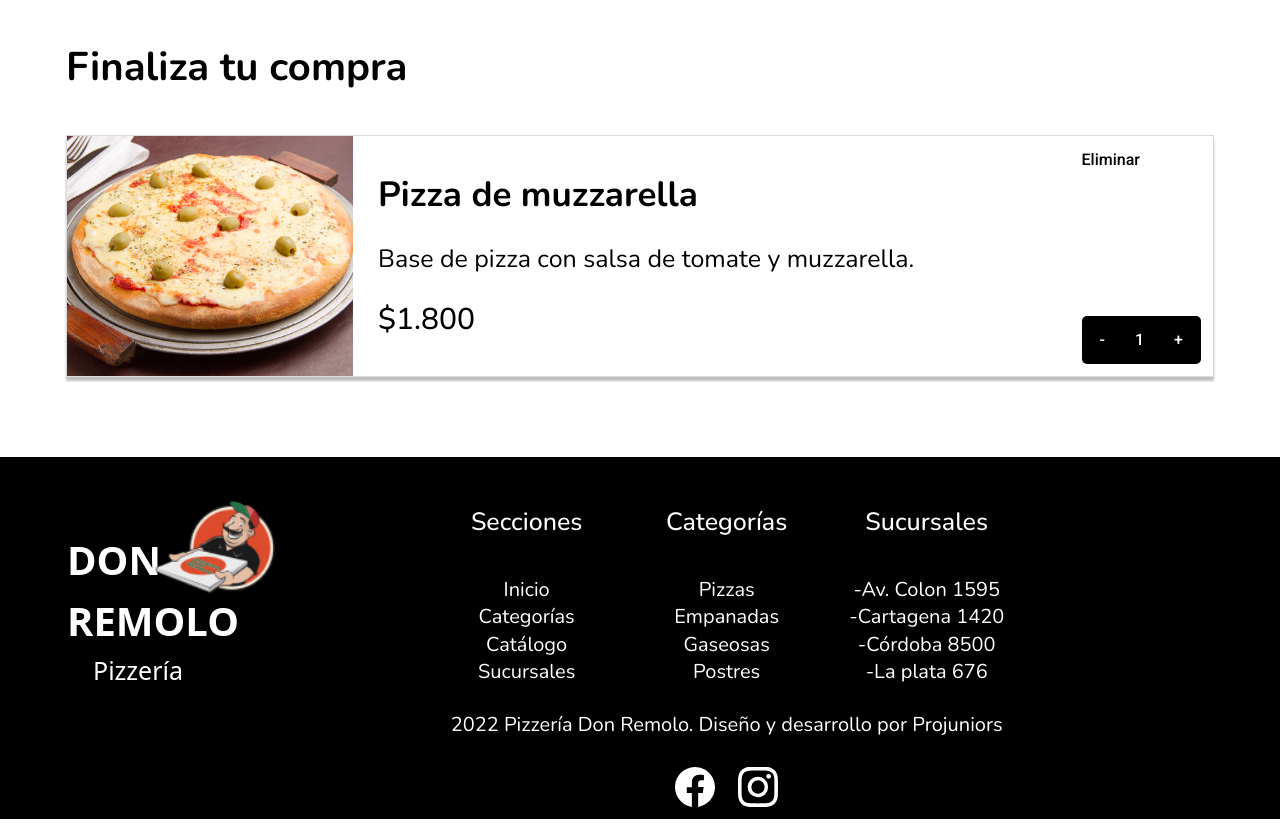
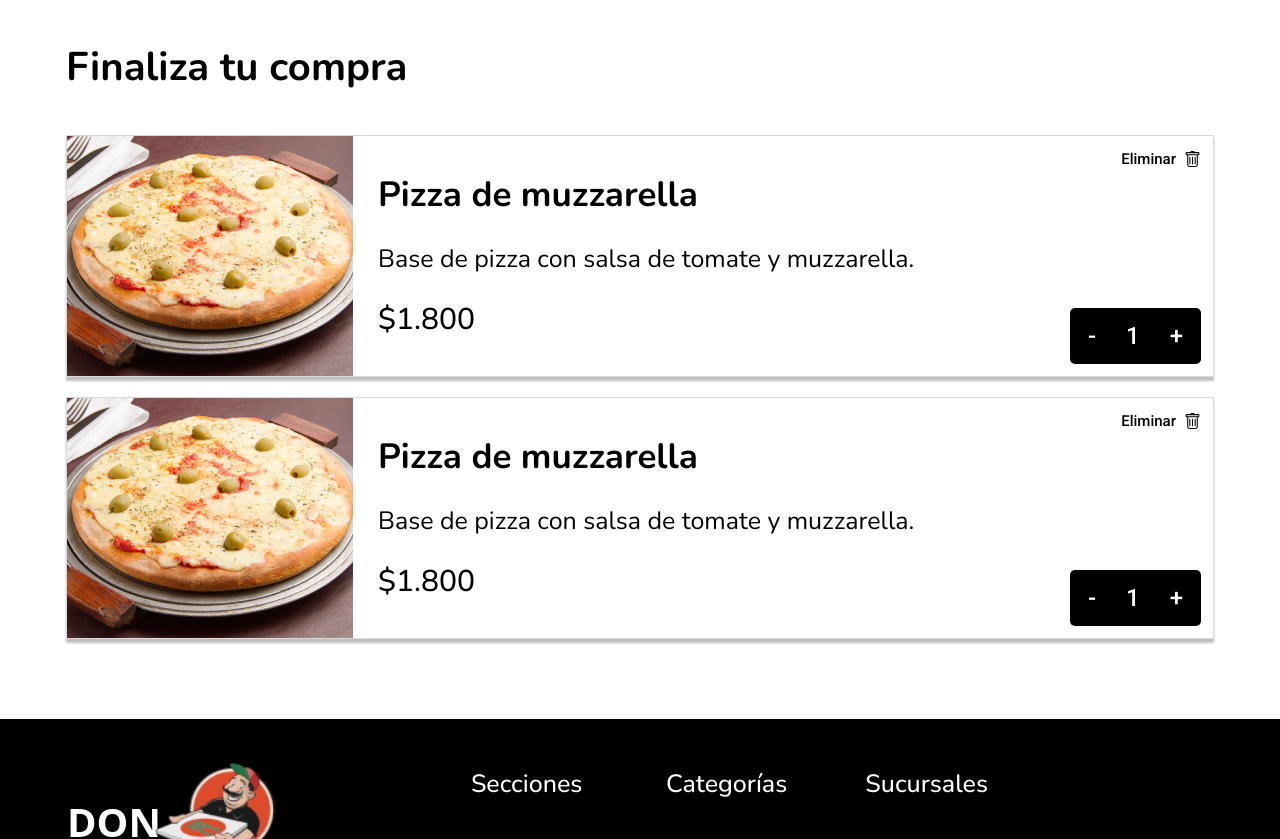
Before and after one commit to ProJuniors/pizzeria-don-remolo-frontend, a React (Vite) app: page /cart in a window 1280 px wide. Shown: the part 380-1219 px from the top of the page. Built offline with nearby package versions, Linux system fonts and the light colour scheme; a web font is replaced by a local one.

Commit message:
Finished product card design in shopping cart view.

```diff
--- a/src/PizzeriaApp/components/Cart/index.jsx
+++ b/src/PizzeriaApp/components/Cart/index.jsx
@@ -1,5 +1,6 @@
 import React from 'react';
 import pizzaCart from '../../../assets/images/PizzaCart.png';
+import { BsTrash } from 'react-icons/bs';
 
 export default function Cart() {
   return (
@@ -14,7 +15,7 @@ export default function Cart() {
       </section>
       <section className="pt-[64px] px-[66px] font-Nunito text-black mb-[80px]">
         <h3 className="font-bold text-[40px] leading-[55px] mb-10">Finaliza tu compra</h3>
-        <div className="">
+        <div className="grid gap-5">
           <article className="flex flex-row justify-between bg-white w-full border border-solid border-[#DADADA] drop-shadow-[0_4px_1px_rgba(0,0,0,0.25)]">
             <div className="flex justify-center items-center flex-row">
               <img src={pizzaCart} alt="" />
@@ -27,8 +28,39 @@ export default function Cart() {
               </div>
             </div>
             <div className="flex flex-col justify-between p-3 font-Roboto">
-              <span>Eliminar</span>
-              <div className="bg-black text-white flex flex-row justify-around rounded-[5px]">
+              <button type="button" className="flex justify-end items-center gap-2 ">
+                <span className="font-Roboto font-normal text-[15px]">Eliminar</span>{' '}
+                <BsTrash size={17} />
+              </button>
+              <div className="bg-black text-white flex flex-row justify-around rounded-[5px] text-2xl">
+                <button type="button" className="px-[18px]">
+                  -
+                </button>
+                <span className="p-3">1</span>
+                <button type="button" className="px-[18px]">
+                  +
+                </button>
+              </div>
+            </div>
+          </article>
+
+          <article className="flex flex-row justify-between bg-white w-full border border-solid border-[#DADADA] drop-shadow-[0_4px_1px_rgba(0,0,0,0.25)]">
+            <div className="flex justify-center items-center flex-row">
+              <img src={pizzaCart} alt="" />
+              <div className="pl-[25px] flex flex-col gap-6">
+                <h4 className="font-bold text-[35px] leading-[47.74px]">Pizza de muzzarella</h4>
+                <p className="font-normal text-[25px] leading-[34.1px]">
+                  Base de pizza con salsa de tomate y muzzarella.
+                </p>
+                <span className="font-medium text-[30px] leading-[40.92px]">$1.800</span>
+              </div>
+            </div>
+            <div className="flex flex-col justify-between p-3 font-Roboto">
+              <button type="button" className="flex justify-end items-center gap-2 ">
+                <span className="font-Roboto font-normal text-[15px]">Eliminar</span>{' '}
+                <BsTrash size={17} />
+              </button>
+              <div className="bg-black text-white flex flex-row justify-around rounded-[5px] text-2xl">
                 <button type="button" className="px-[18px]">
                   -
                 </button>
```
